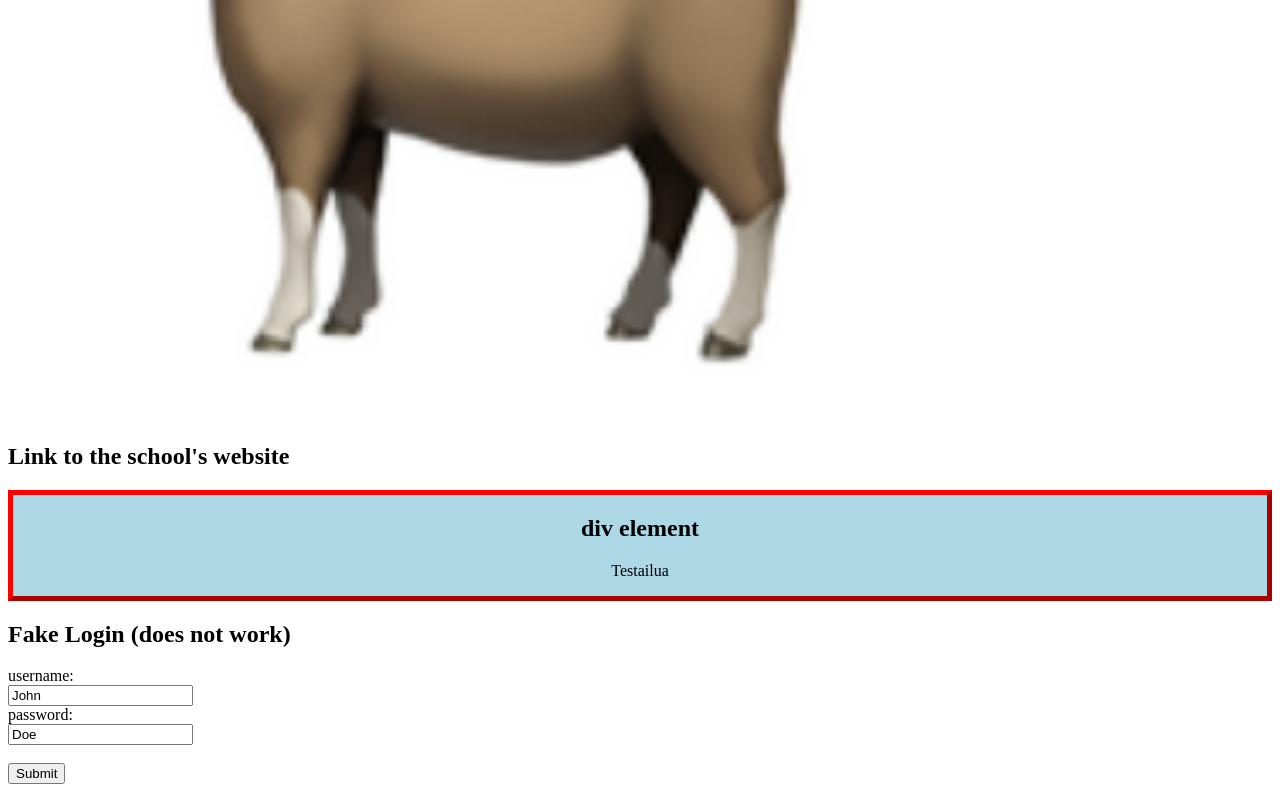
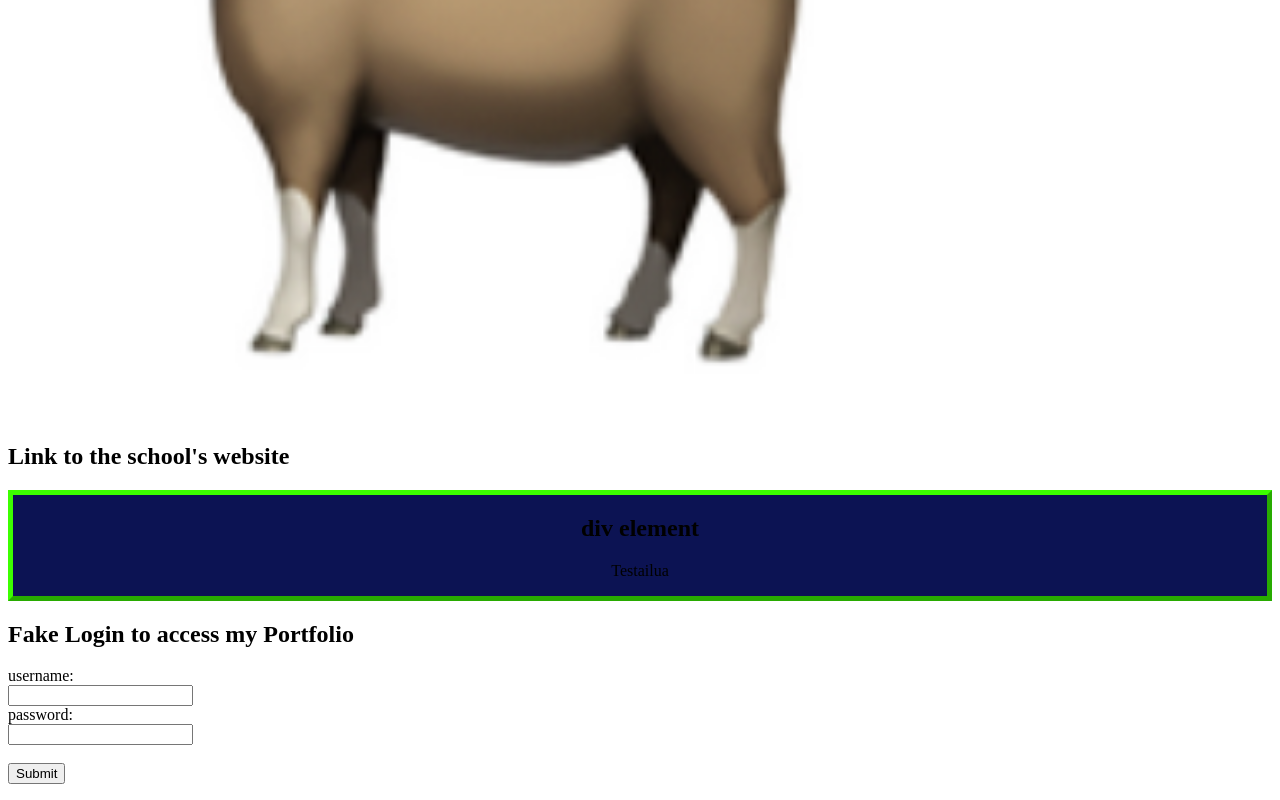
Before and after one commit to aleksi56760/aleksi56760, a plain HTML site: page index.html in a window 1280 px wide. Shown: the part 1729-2529 px from the top of the page. Drawn offline with Linux system fonts and the light colour scheme.

Commit message:
Fixed a couple things

```diff
--- a/index.html
+++ b/index.html
@@ -3,8 +3,8 @@
         <title>Test Website</title>
     </head>
     <style>.myDiv {
-        border: 5px outset red;
-        background-color: lightblue;
+        border: 5px outset rgb(60, 255, 0);
+        background-color: rgb(12, 19, 83);
         text-align: center;
       }</style>
     <body>
@@ -50,11 +50,11 @@
         <p>Testailua</p>
       </div>
       <form action="portfolio.html">
-        <h2>Fake Login (does not work)</h2>
+        <h2>Fake Login to access my Portfolio</h2>
         <label for="fname">username:</label><br>
-        <input type="text" id="fname" name="fname" value="John"><br>
+        <input type="text" id="fname" name="fname" value=""><br>
         <label for="lname">password:</label><br>
-        <input type="text" id="lname" name="lname" value="Doe"><br><br>
+        <input type="text" id="lname" name="lname" value=""><br><br>
         <input type="submit" value="Submit">
       </form>
     </body>
```
